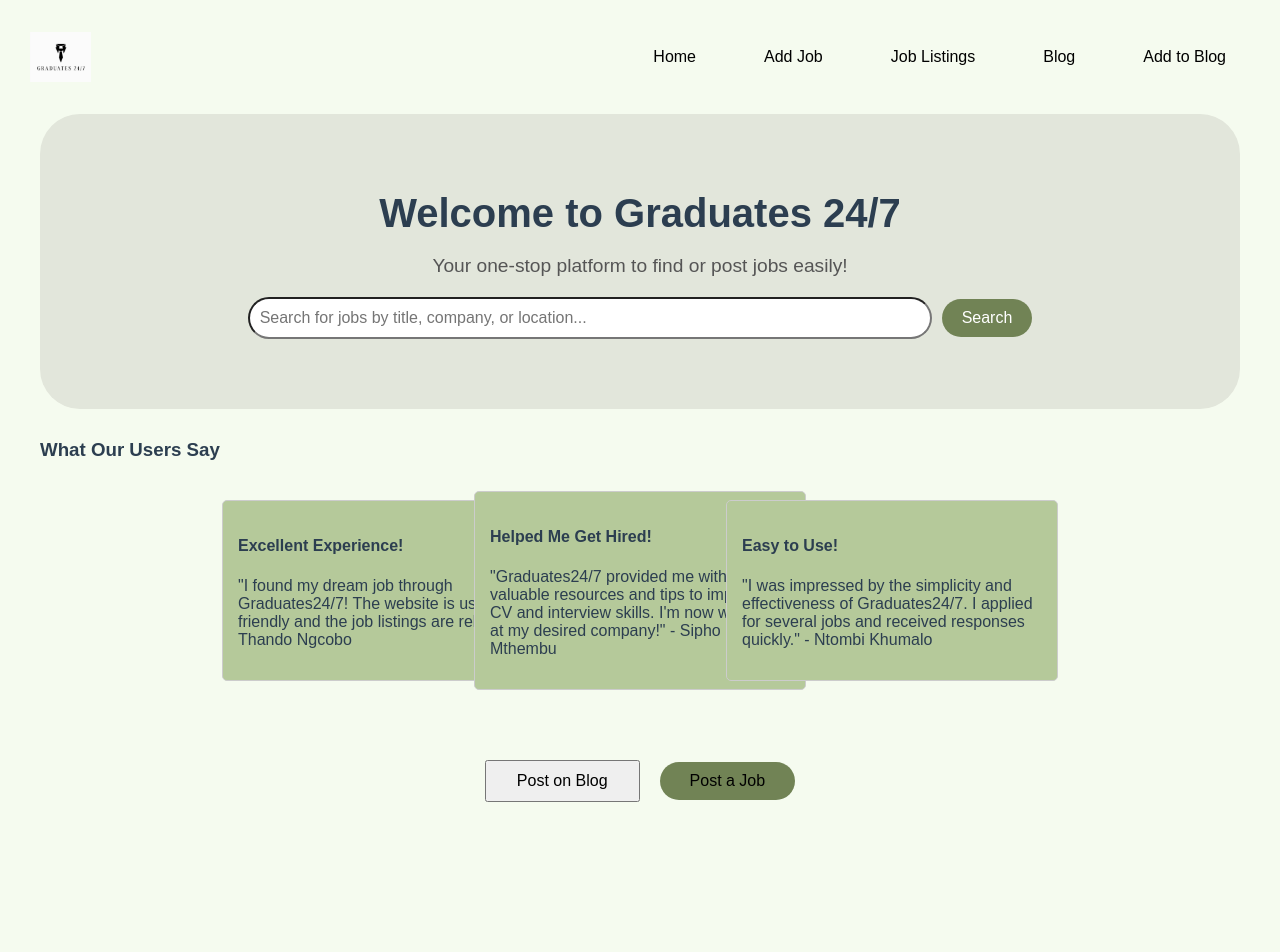
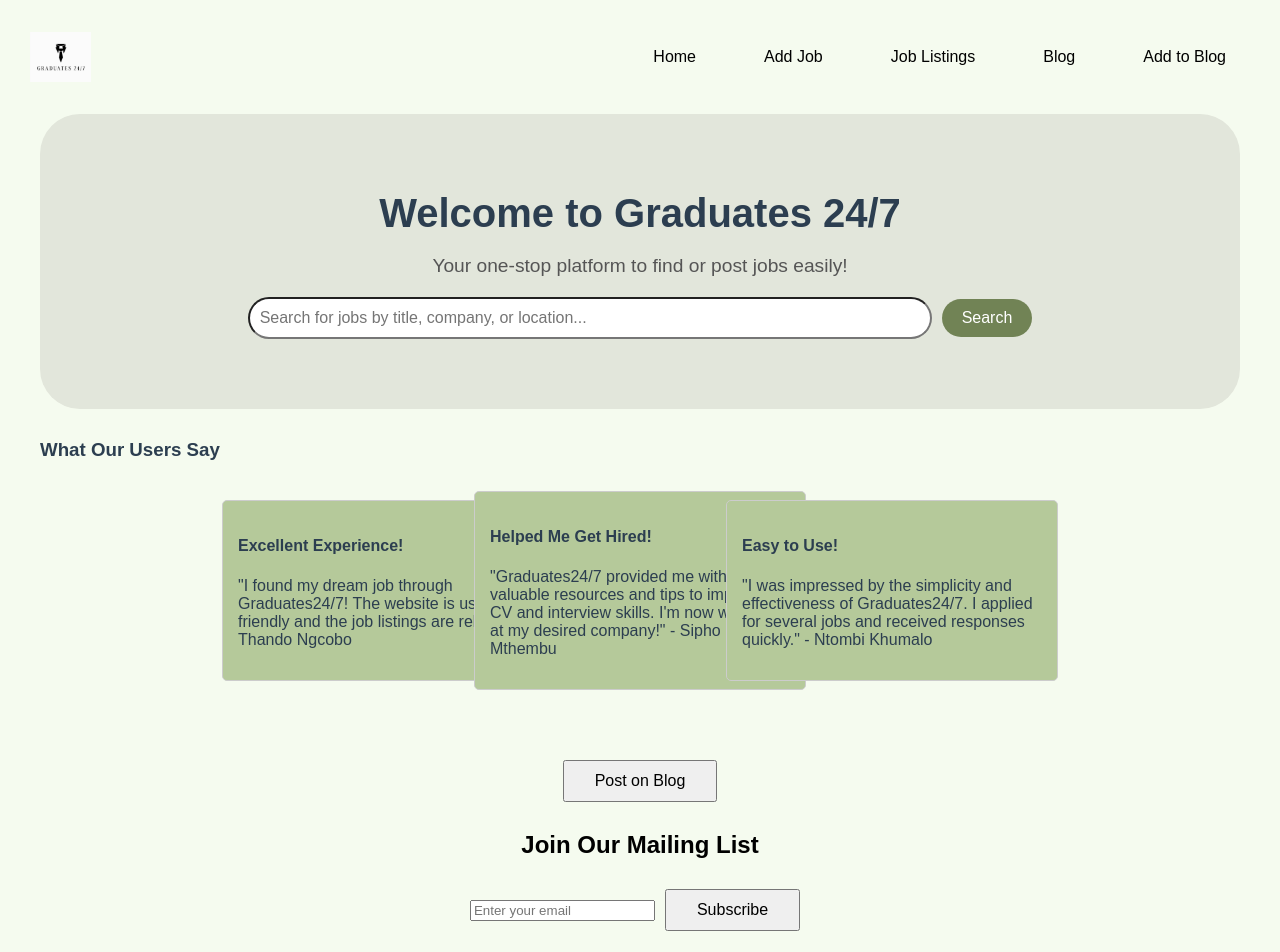
Before and after one commit to Neigh1/job-listing-frontend, a React (Create React App) app: page / in a window 1280 px wide. Shown: the top 952 px of the page. Before the commit the page ends 902 px from the top, so only its background shows below. Built offline with nearby package versions, Linux system fonts and the light colour scheme.

Commit message:
added mail.js and modified homepage

```diff
--- a/src/components/HomePage.js
+++ b/src/components/HomePage.js
@@ -1,6 +1,8 @@
 import React from 'react';
 import './HomePage.css';
 import AddToBlog from './AddToBlog';
+import MailingList from './mailing';
+
 function HomePage() {
   return (
     <div className="homepage">
@@ -41,7 +43,7 @@
 
       <div className="cta">
         <button className="AddtoBlog">Post on Blog</button>
-        <button className="post-job-btn">Post a Job</button>
+        <MailingList />
       </div>
     </div>
   );
--- /dev/null
+++ b/src/components/mailing.js
@@ -0,0 +1,33 @@
+
+import React, { useState } from 'react';
+
+const MailingList = () => {
+  const [email, setEmail] = useState('');
+  const [successMessage, setSuccessMessage] = useState('');
+
+  const handleSubmit = (e) => {
+    e.preventDefault();
+
+    setSuccessMessage(`Thank you for joining our mailing list, ${email}!`);
+    setEmail('');
+  };
+
+  return (
+    <div className="mailing-list">
+      <h2>Join Our Mailing List</h2>
+      <form onSubmit={handleSubmit}>
+        <input
+          type="email"
+          placeholder="Enter your email"
+          value={email}
+          onChange={(e) => setEmail(e.target.value)}
+          required
+        />
+        <button type="submit">Subscribe</button>
+      </form>
+      {successMessage && <p>{successMessage}</p>}
+    </div>
+  );
+};
+
+export default MailingList;
```
